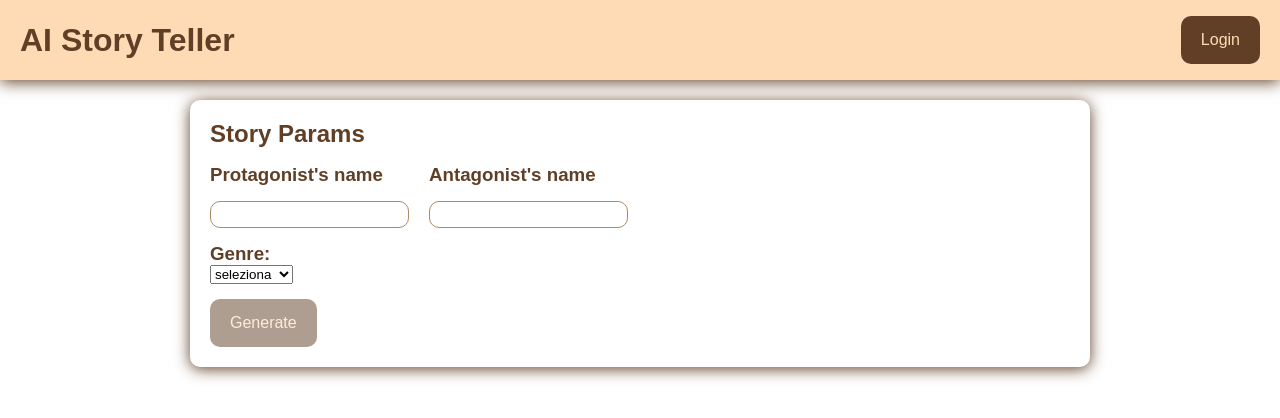
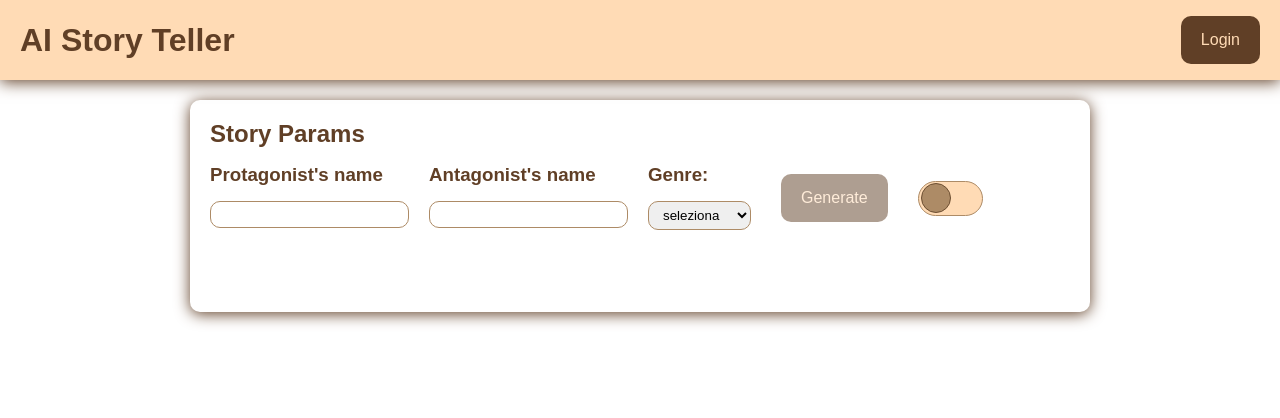
Before and after one commit to giadantioco/ai-story-teller, a Next.js app: page / in a window 1280 px wide. Shown: the top 418 px of the page. Built offline with nearby package versions, Linux system fonts and the light colour scheme; a web font is replaced by a local one.

Commit message:
feat: add ai res & toggle btn

```diff
--- a/package.json
+++ b/package.json
@@ -9,6 +9,7 @@
     "lint": "next lint"
   },
   "dependencies": {
+    "@google/generative-ai": "^0.17.1",
     "next": "14.2.7",
     "react": "^18",
     "react-dom": "^18",
--- /dev/null
+++ b/src/components/Atoms/Switch/Switch.module.scss
@@ -0,0 +1,32 @@
+.main {
+  width: rem(65px);
+  height: rem(35px);
+  border-radius: rem(35px);
+  border: 1px solid var(--color-20);
+  display: flex;
+  align-items: center;
+  align-self: center;
+  position: relative;
+  cursor: pointer;
+  background-color: var(--color-0);
+  transition: all 0.2s ease;
+
+  .dot {
+    position: absolute;
+    width: rem(30px);
+    height: rem(30px);
+    border-radius: 50%;
+    border: 1px solid var(--color-80);
+    left: rem(2px);
+    background-color: var(--color-20);
+    transition: all 0.2s ease;
+
+    &.active {
+      left: rem(30px);
+      border: 1px solid var(--color-20);
+    }
+  }
+  &.active {
+    background-color: var(--color-100);
+  }
+}
--- /dev/null
+++ b/src/components/Atoms/Switch/Switch.tsx
@@ -0,0 +1,22 @@
+import { Dispatch, SetStateAction, useState } from "react";
+import style from "./Switch.module.scss";
+
+interface SwitchProps {
+  active: boolean;
+  setActive: Dispatch<SetStateAction<boolean>>;
+}
+
+const Switch = (props: SwitchProps) => {
+  const { active, setActive } = props;
+
+  return (
+    <div
+      className={`${style.main} ${active ? style.active : ""}`}
+      onClick={() => setActive(!active)}
+    >
+      <div className={`${style.dot} ${active ? style.active : ""}`} />
+    </div>
+  );
+};
+
+export default Switch;
--- a/src/components/Molecules/SelectBox/SelectBox.module.scss
+++ b/src/components/Molecules/SelectBox/SelectBox.module.scss
@@ -1,3 +1,11 @@
 .main {
-  margin: rem(15px) rem(0);
+  h3 {
+    margin-bottom: rem(15px);
+  }
+
+  select {
+    padding: rem(5px) rem(10px);
+    border: rem(1px) solid var(--color-20);
+    border-radius: rem(10px);
+  }
 }
--- a/src/pages/index.tsx
+++ b/src/pages/index.tsx
@@ -1,5 +1,5 @@
 import Head from "next/head";
-import style from "@/styles/Home.module.css";
+import style from "@/styles/Home.module.scss";
 import Header from "@/components/Molecules/Header/Header";
 import WindowBox from "@/components/Organism/Window/WindowBox";
 import InputBox from "@/components/Molecules/InputBox/InputBox";
@@ -8,13 +8,46 @@
 import { genreList } from "@/constants/common";
 import Button from "@/components/Atoms/Button/Button";
 
+import {
+  GenerateContentCandidate,
+  GoogleGenerativeAI,
+} from "@google/generative-ai";
+
+import Switch from "@/components/Atoms/Switch/Switch";
+
 export default function Home() {
   const [protagonist, setProtagonist] = useState("");
   const [antagonist, setAntagonist] = useState("");
   const [genre, setGenre] = useState("");
+  const [pagi18, setPagi18] = useState(false);
 
-  const handleGenerate = () => {
+  const [response, setResponse] = useState("");
+
+  const prompt = `Generate an ${genre} story for ${
+    pagi18 ? "adults" : "children"
+  }, with ${protagonist} s protagonist and ${antagonist} as antagonist`;
+
+  const handleGenerate = async () => {
     console.log({ protagonist, antagonist, genre });
+
+    //controlliamo se esiste
+    if (process.env.NEXT_PUBLIC_GEMINI_KEY) {
+      // se esiste crea istanza
+      const genAI = new GoogleGenerativeAI(process.env.NEXT_PUBLIC_GEMINI_KEY);
+      // decidi modello da utilizzare
+      const model = genAI.getGenerativeModel({ model: "gemini-1.5-flash" });
+      // passa promot
+      const result = await model.generateContent(prompt);
+      console.log(result);
+
+      const output = (
+        result.response.candidates as GenerateContentCandidate[]
+      )[0].content.parts[0].text;
+
+      if (output) {
+        setResponse(output);
+      }
+    }
   };
 
   return (
@@ -34,16 +67,13 @@
                 label={"Protagonist's name"}
                 value={protagonist}
                 setValue={setProtagonist}
-              ></InputBox>
+              />
               <InputBox
                 label={"Antagonist's name"}
                 value={antagonist}
                 setValue={setAntagonist}
-              ></InputBox>
-            </div>
-            <div className={style.container}>
+              />
               <SelectBox label="Genre:" list={genreList} setAction={setGenre} />
-            </div>
               <Button
                 label="Generate"
                 onClick={handleGenerate}
@@ -53,6 +83,9 @@
                   genre.trim().length <= 0
                 }
               />
+              <Switch active={pagi18} setActive={setPagi18} />
+            </div>
+            <div className={style.result}>{response}</div>
           </WindowBox>
         </div>
       </main>
--- a/src/styles/Home.module.css
+++ /dev/null
@@ -1,13 +0,0 @@
-.main {
-  min-height: 90vh;
-  color: var(--color-100);
-
-  .content {
-    padding: 20px;
-
-    .container {
-      display: flex;
-      gap: 20px;
-    }
-  }
-}
--- /dev/null
+++ b/src/styles/Home.module.scss
@@ -0,0 +1,24 @@
+.main {
+  min-height: 90vh;
+  color: var(--color-100);
+
+  .content {
+    padding: 20px;
+
+    .container {
+      display: flex;
+      gap: 20px;
+    }
+
+    .result {
+      @include window-style(100%);
+      margin-top: rem(20px);
+      box-shadow: none;
+      padding: rem(20px);
+    }
+
+    button {
+      margin: rem(10px);
+    }
+  }
+}
```
Also changed, not shown: 1 other file (tests, documents, lock files or other folders). Lines whose indentation alone changed are shown as unchanged.
